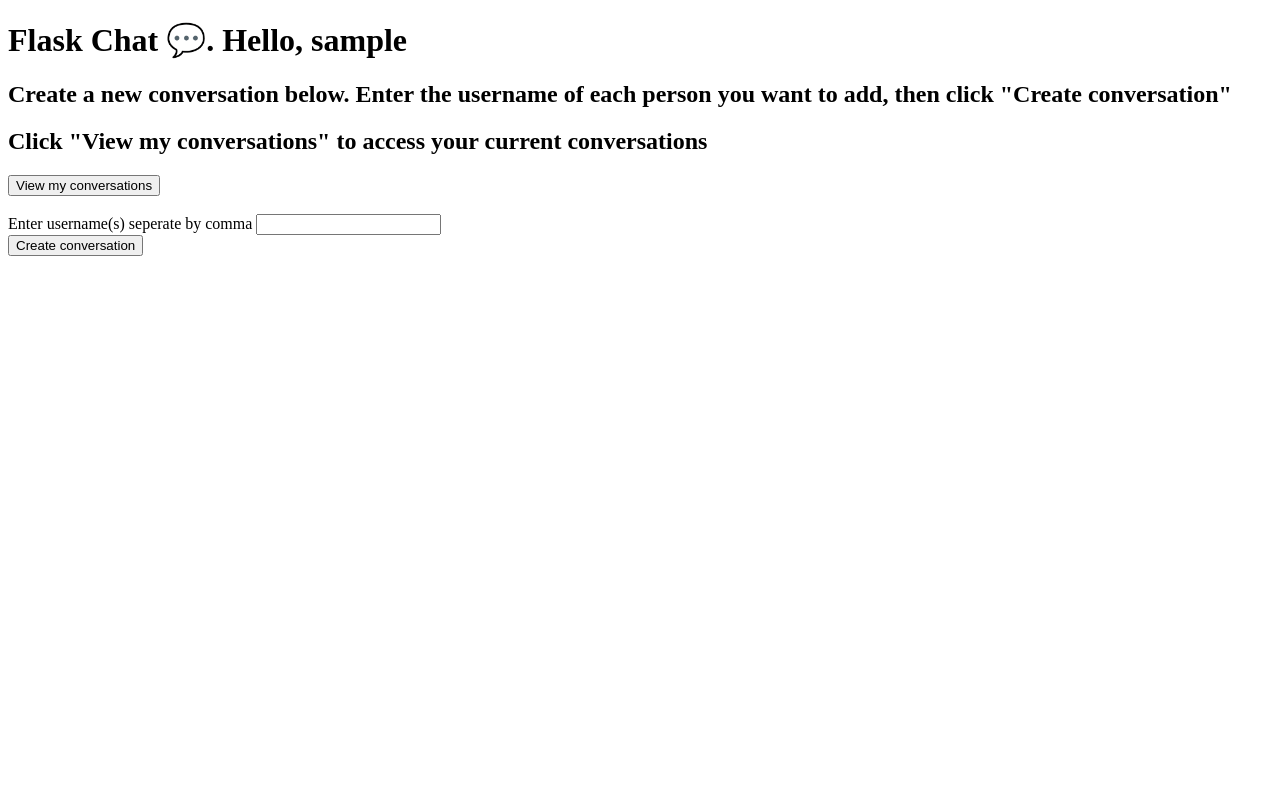
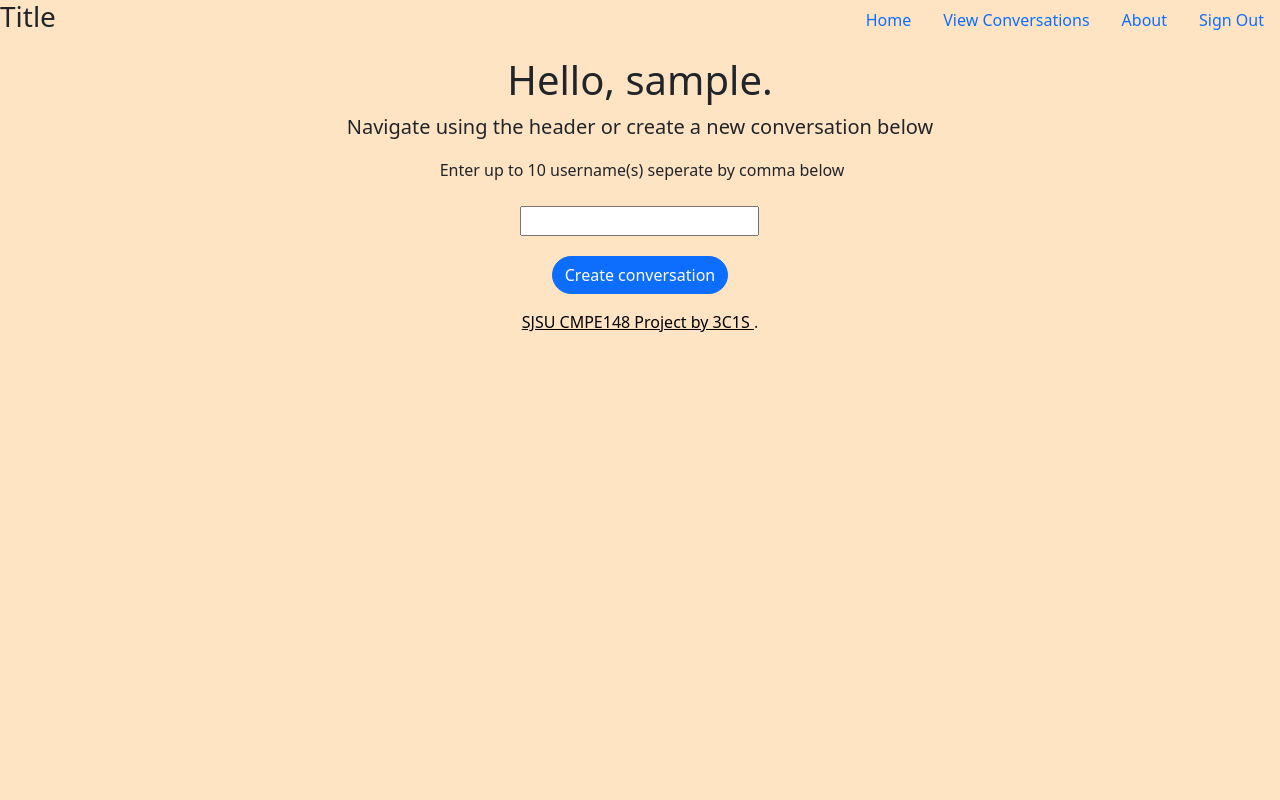
Before and after one commit to YueYingLee/CMPE-148, a Flask app: page /homepage in a window 1280 px wide. Run offline with Flask 3, Linux system fonts and the light colour scheme; the visitor is signed in with stand-in values (Sample User, id 1); some libraries are stand-ins or nearby versions.

Commit message:
home page style

```diff
--- /dev/null
+++ b/app/static/css/general.css
@@ -0,0 +1,6 @@
+html, body{
+    background-color: bisque;
+    background-size: cover;
+    background-repeat: no-repeat;
+    height: 100%
+  }
--- /dev/null
+++ b/app/static/css/home.css
@@ -0,0 +1,23 @@
+.cover-container {
+  display: flex;
+  flex-direction: column;
+  justify-content: center;
+  align-items: center;
+  height: 100vh;
+}
+
+.cover-container .main {
+  text-align: center;
+}
+
+.cover-container form.search-form {
+  text-align: center;
+}
+
+.cover-container form.search-form .form-group-button{
+  padding-top: 20px;
+}
+
+h1{
+  text-align: center;
+}
--- a/app/templates/home.html
+++ b/app/templates/home.html
@@ -1,16 +1,25 @@
 {% extends 'base.html' %} {% block content %}
+<!-- Bootstrap CSS -->
+<link href="https://cdn.jsdelivr.net/npm/bootstrap@5.0.2/dist/css/bootstrap.min.css" rel="stylesheet" integrity="sha384-EVSTQN3/azprG1Anm3QDgpJLIm9Nao0Yz1ztcQTwFspd3yD65VohhpuuCOmLASjC" crossorigin="anonymous">
+
 <div id="home-container">
-  <h1 id="home-header">Flask Chat 💬. Hello, {{user.username}}</h1>
   {% if error %}
   <p id="error">{{error}}</p>
   {% endif %}
+  <link rel="stylesheet" href="{{ url_for('static', filename='css/general.css') }}">
+  <link rel="stylesheet" href="{{ url_for('static', filename='css/home.css') }}">
 
-  <h2> Create a new conversation below. Enter the username of each person you want to add,
-    then click "Create conversation"
-  </h2>
-  <h2> Click "View my conversations" to access your current conversations </h2>
-  <button> View my conversations </button>
-  <br> </br>
+  <header class="mb-auto">
+    <div>
+        <h3 class="float-md-start mb-0"> Title </h3>
+        <nav class="nav nav-masthead justify-content-center float-md-end">
+            <a class="nav-link active" aria-current="page" href="/homepage">Home</a>
+            <a class="nav-link" href=""> View Conversations </a>
+            <a class="nav-link" href=""> About </a>
+            <a class="nav-link" href="/logout"> Sign Out</a>
+        </nav>
+    </div>
+ </header>
 
   {% with messages = get_flashed_messages() %}
     {% if messages %}
@@ -24,20 +33,33 @@
     {% endif %}
     {% endwith %}
 
-    <form action="" method="POST" novalidate class="login-form">
+    <div class="cover-container d-flex w-100 h-100 p-3 mx-auto flex-column">
+      <main class="px-3">
+        <h1>Hello, {{user.username}}.</h1>
+        <p class="lead">Navigate using the header or create a new conversation below</p>
+        <p class="lead">
+          <form method="POST" novalidate class="search-form">
             {{ form.hidden_tag() }}
             <div class="form-group">
               <label for="name" class="form-label"></label>
               {{form.names.label}}
+              <br> </br>
               {{form.names}}
               {% for error in form.names.errors %}
               <span class="text-danger">[{{ error }}]</span>
               {% endfor %}
             </div>
-
-      <div class="form-group">
+            <div class="form-group-button">
               {{ form.submit(class="btn btn-primary rounded-pill") }}
             </div>
           </form>
+        </p>
+      </main>
+
+      <footer class="mt-auto">
+        <p> <a href="https://github.com/YueYingLee/CMPE-148" style="color: black"> SJSU CMPE148 Project by 3C1S </a>.</p>
+      </footer>
+    </div>
+
 </div>
 {% endblock %}
--- a/app/user_search.py
+++ b/app/user_search.py
@@ -3,5 +3,5 @@ from wtforms import StringField, SubmitField, FormField, FieldList
 from wtforms.validators import DataRequired
 
 class UserForm(FlaskForm):
-    names = StringField('Enter username(s) seperate by comma', validators=[DataRequired()])
+    names = StringField('Enter up to 10 username(s) seperate by comma below', validators=[DataRequired()])
     submit = SubmitField('Create conversation')
```
Also changed, not shown: app/static/css/style.css (renamed from app/static/style.css). Lines whose indentation alone changed are shown as unchanged.
